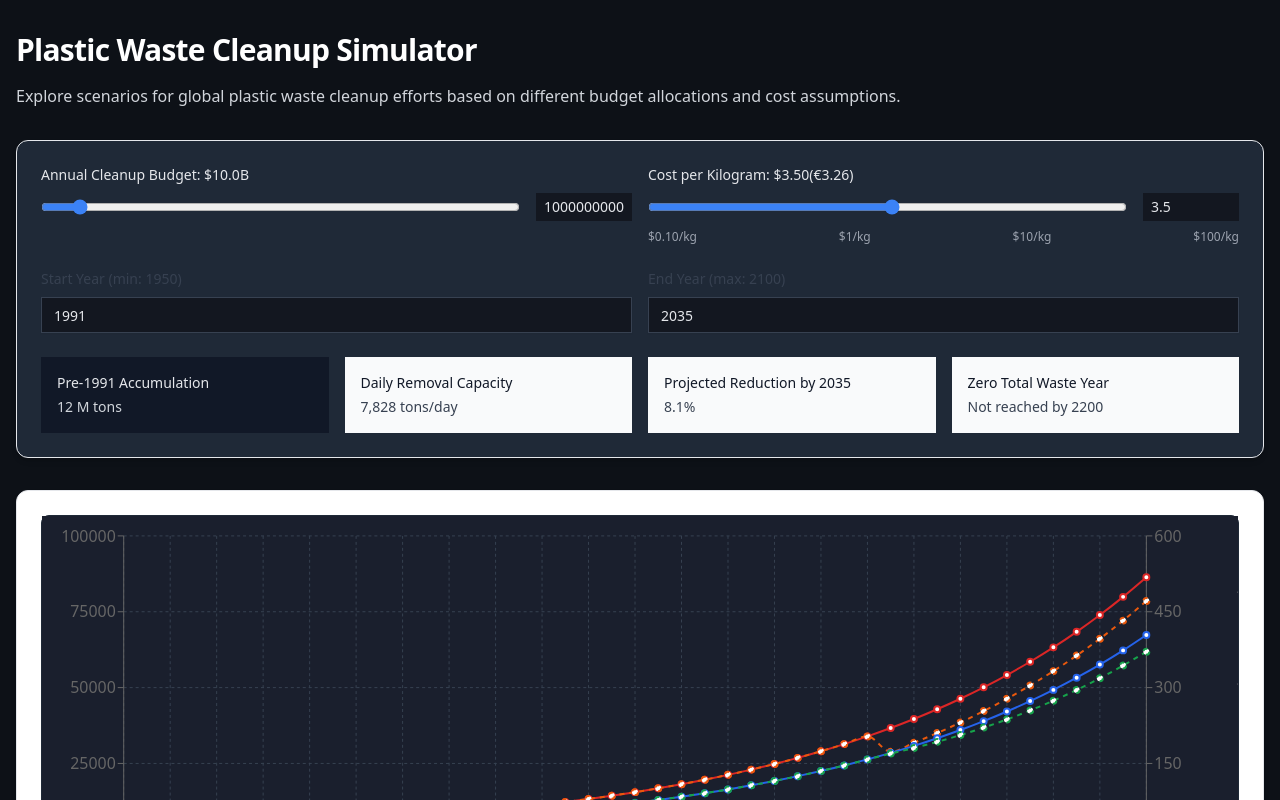
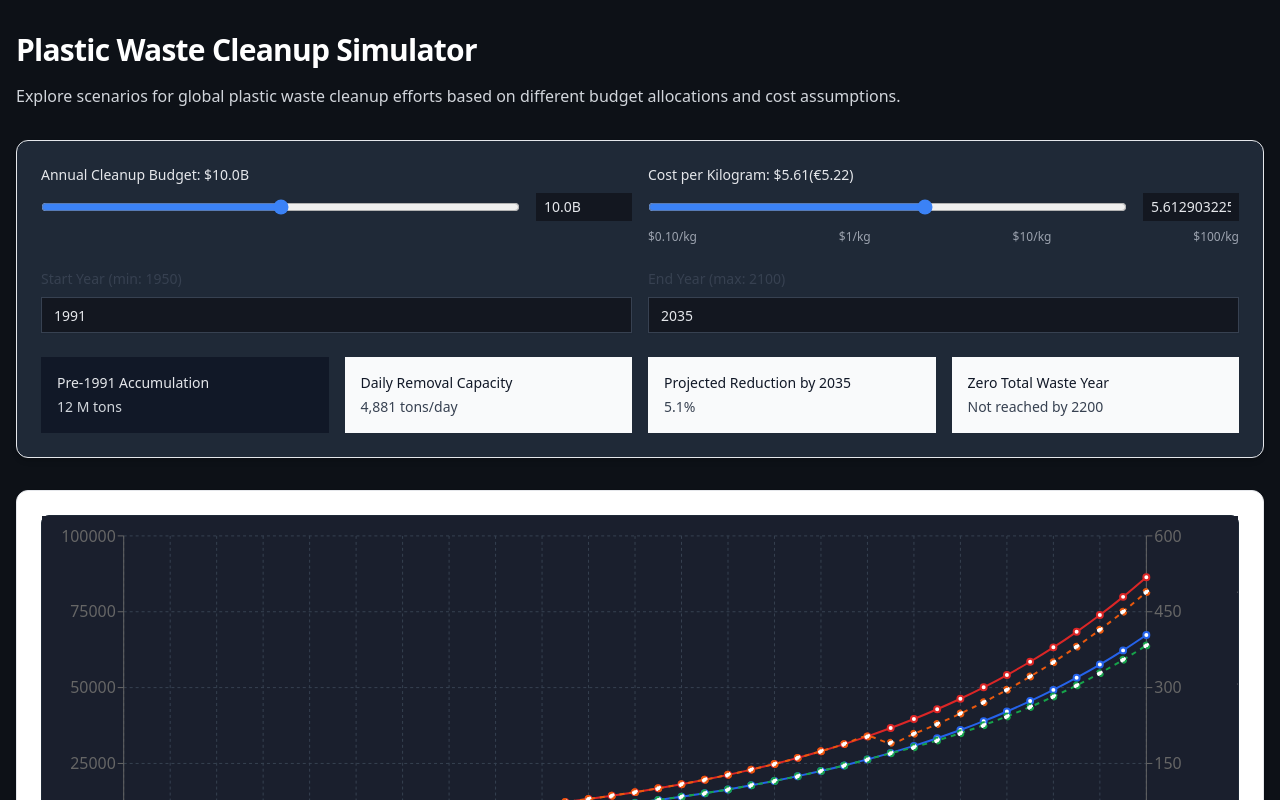
Before and after one commit to subashc2023/ocean-cleanup-simulator, a Next.js app: page / in a window 1280 px wide. Shown: the top 800 px of the page. Built offline with nearby package versions, Linux system fonts and the light colour scheme; no server answers.

Commit message:
Update CleanupSimulator.tsx

```diff
--- a/src/components/CleanupSimulator.tsx
+++ b/src/components/CleanupSimulator.tsx
@@ -21,7 +21,7 @@ import { Input } from '@/components/ui/input';
  */
 const CleanupSimulator = () => {
   const [annualBudget, setAnnualBudget] = useState(10000000000);
-  const [costPerKg, setCostPerKg] = useState(3.5);
+  const [costPerKg, setCostPerKg] = useState(5.22 / 0.93);
   const [startYear, setStartYear] = useState(1991);
   const [endYear, setEndYear] = useState(2035);
   const [data, setData] = useState<DataPoint[]>([]);
@@ -278,6 +278,55 @@ const calculateZeroYear = (latestData: DataPoint | undefined): number | null =>
     }
   };
 
+  const parseBudgetInput = (input: string): number | null => {
+    const match = input.trim().toUpperCase().match(/^(\d+\.?\d*)\s*(M|B|T)$/);
+    if (!match) return null;
+
+    const [_, number, unit] = match;
+    const value = parseFloat(number);
+
+    switch(unit) {
+      case 'M': return value * 1000000;
+      case 'B': return value * 1000000000;
+      case 'T': return value * 1000000000000;
+      default: return null;
+    }
+  };
+
+  const formatBudgetInput = (value: number): string => {
+    if (value >= 1000000000000) return `${(value / 1000000000000).toFixed(1)}T`;
+    if (value >= 1000000000) return `${(value / 1000000000).toFixed(1)}B`;
+    return `${(value / 1000000).toFixed(1)}M`;
+  };
+
+  const logBudgetToSlider = (value: number): number => {
+    // Convert budget value to slider value (0-100)
+    const minBudget = Math.log(100000000); // 100M
+    const maxBudget = Math.log(1000000000000); // 1T
+    const scale = (maxBudget - minBudget) / 100;
+    return (Math.log(value) - minBudget) / scale;
+  };
+
+  const sliderToBudget = (value: number): number => {
+    // Convert slider value (0-100) to budget
+    const minBudget = Math.log(100000000); // 100M
+    const maxBudget = Math.log(1000000000000); // 1T
+    const scale = (maxBudget - minBudget) / 100;
+    return Math.round(Math.exp(minBudget + scale * value));
+  };
+
+  const handleBudgetTextChange = (e: React.ChangeEvent<HTMLInputElement>) => {
+    const parsed = parseBudgetInput(e.target.value);
+    if (parsed !== null && parsed >= 100000000 && parsed <= 1000000000000) {
+      setAnnualBudget(parsed);
+    }
+  };
+
+  const handleBudgetSliderChange = (e: React.ChangeEvent<HTMLInputElement>) => {
+    const value = Number(e.target.value);
+    setAnnualBudget(sliderToBudget(value));
+  };
+
   return (
     <div className="w-full max-w-7xl mx-auto px-4 py-8 space-y-8 bg-[#0d1117]">
       <div className="space-y-4">
@@ -298,20 +347,18 @@ const calculateZeroYear = (latestData: DataPoint | undefined): number | null =>
                 <div className="flex items-center gap-4">
                   <input
                     type="range"
-                    min="100000000"
-                    max="150000000000"
-                    step="100000000"
-                    value={annualBudget}
-                    onChange={(e) => setAnnualBudget(Number(e.target.value))}
+                    min="0"
+                    max="100"
+                    step="1"
+                    value={logBudgetToSlider(annualBudget)}
+                    onChange={handleBudgetSliderChange}
                     className="w-full bg-gray-800 text-white border-gray-700 focus:ring-blue-500 focus:border-blue-500"
                   />
                   <input
-                    type="number"
-                    min="100000000"
-                    max="150000000000"
-                    step="100000000"
-                    value={annualBudget}
-                    onChange={handleBudgetInputChange}
+                    type="text"
+                    value={formatBudgetInput(annualBudget)}
+                    onChange={handleBudgetTextChange}
+                    placeholder="10B"
                     className="w-24 bg-gray-800 text-white border-gray-700 rounded-md px-2 py-1 text-sm"
                   />
                 </div>
@@ -513,6 +560,8 @@ const calculateZeroYear = (latestData: DataPoint | undefined): number | null =>
           </li>
           <li>Pre-{startYear} accumulation is included in total figures</li>
           <li>Projections assume constant growth rates and cleanup costs</li>
+          <li>Default cost per kg based on The Ocean Cleanup 2024 Report (€5.22/kg)</li>
+          <li>Exchange rates updated daily from exchangerate-api.com</li>
         </ul>
       </div>
     </div>
```
